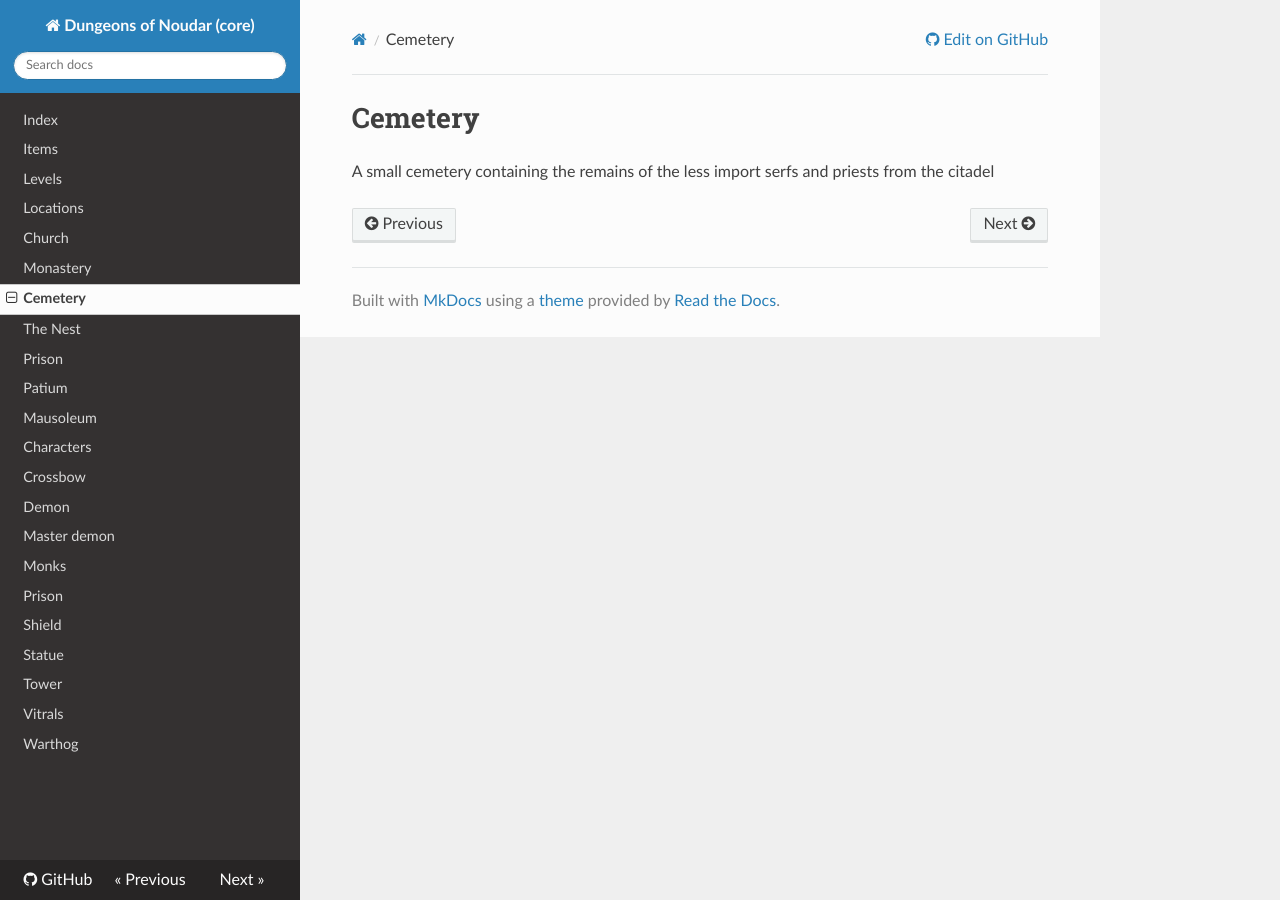
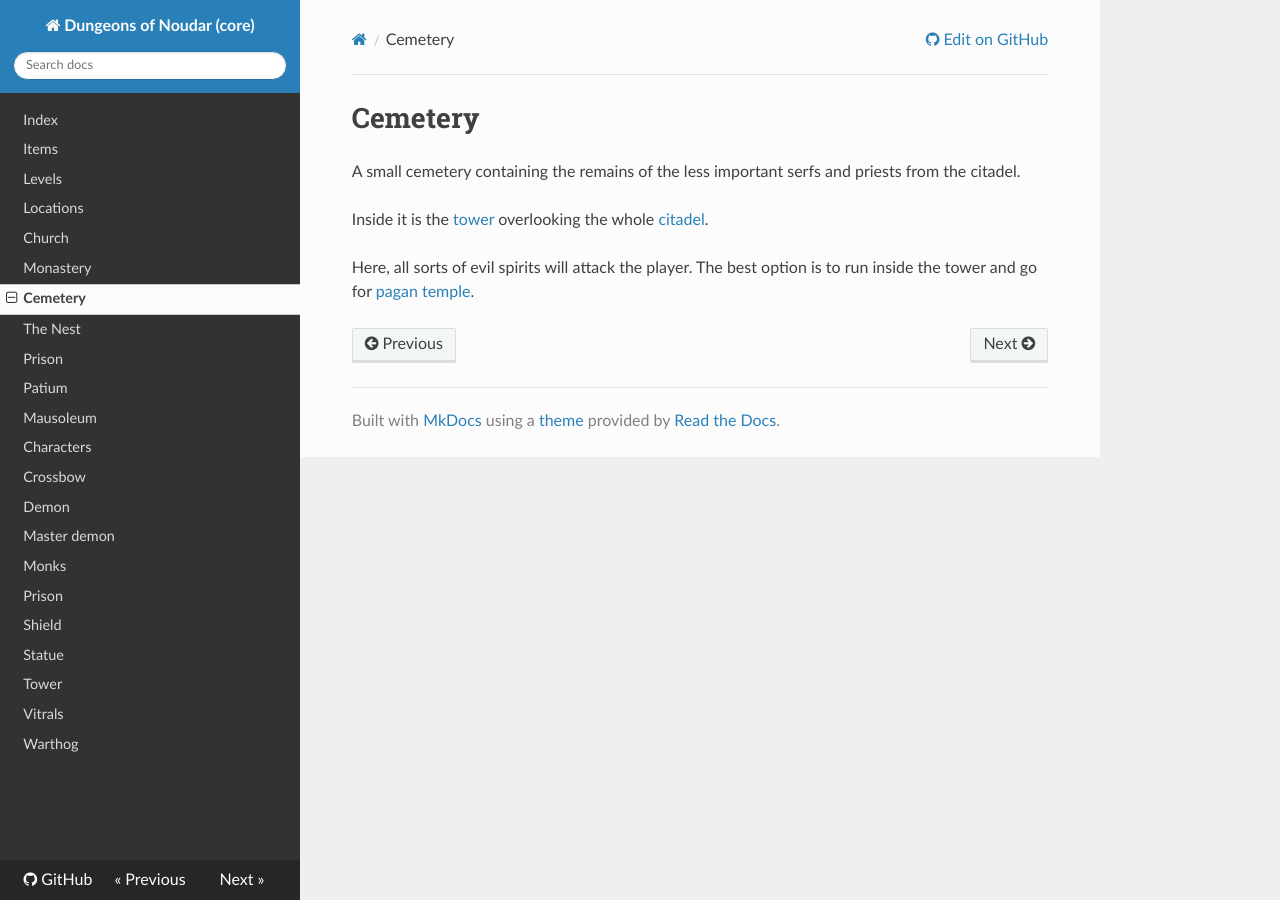
Before and after one commit to TheFakeMontyOnTheRun/noudar-core, an MkDocs documentation site: the page built from docs/cemetery.md, in a window 1280 px wide. Built offline with MkDocs 1.6.1, drawn with Linux system fonts in a browser that asks for light colours; nearby versions of some CDN libraries; old or Windows-style settings are respelled for this version of MkDocs.

Commit message:
Revise cemetery and church docs for completeness and mistakes
The cemetery is still quite short, but describes what needs to be
defined. The church had a mistake that was promptly fixed.

```diff
--- a/docs/cemetery.md
+++ b/docs/cemetery.md
@@ -1,5 +1,12 @@
 Cemetery
 ========
 
-A small cemetery containing the remains of the less import
-serfs and priests from the citadel
+A small cemetery containing the remains of the less
+important serfs and priests from the citadel.
+
+Inside it is the [tower](tower.md) overlooking the whole
+[citadel](citadel.md).
+
+Here, all sorts of evil spirits will attack the player.
+The best option is to run inside the tower and go for
+[pagan temple](prison.md).
```
Also changed, not shown: docs/church.md (+4 -3 lines).
